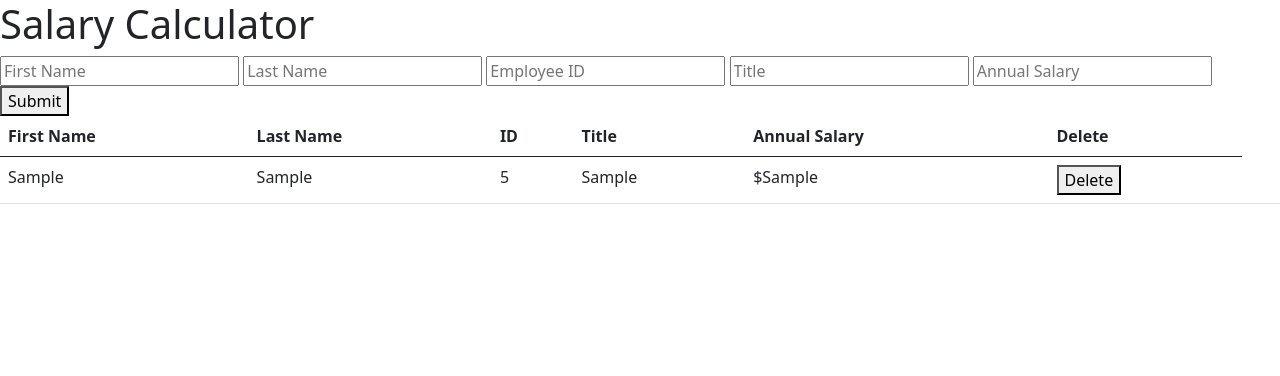
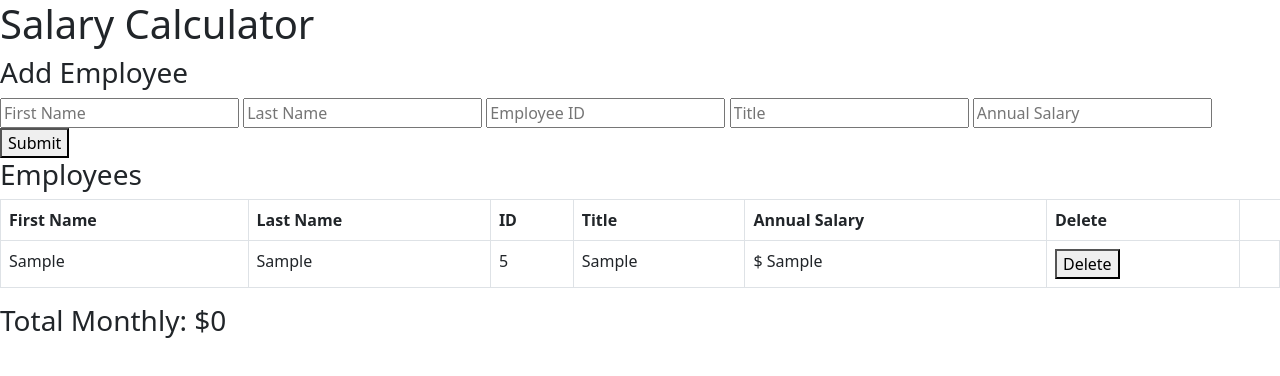
Before and after one commit to TerryOKeefe/jquery-salary-calculator, a plain HTML site: page index.html in a window 1280 px wide. Both pictures are taken after typing "Sample", "Sample", "5", "Sample", "Sample" into the empty fields and a click on the button "Submit". Drawn offline with Linux system fonts and the light colour scheme.

Commit message:
restructured functions to individual

```diff
--- a/client.js
+++ b/client.js
@@ -4,6 +4,9 @@ $(document).ready(readyNow);
 
 // variable to hold employees
 const employees = [];
+let monthlyTotal = 0;
+
+
 
 // function to run when jQuery is ready
 function readyNow() {
@@ -13,6 +16,8 @@ function readyNow() {
     $('.addButton').on('click', collectEmployee);
     // delete employee information off the DOM
     $('.employeeTable').on('click', '.deleteBtn', handleDelete);
+    // append salary to the DOM
+    $('#monthlyTotal').append(monthlyTotal);
 } // end readyNow
 
 // Function to collect employees
@@ -25,33 +30,51 @@ function collectEmployee(){
         lastName : $('#lastName').val(),
         empId : $('#employeeId').val(),
         title : $('#employeeTitle').val(),
-        empAnnualSalary : $('#annualSalary').val()
+        empAnnualSalary : $('#annualSalary').val(),
+        monthlySalary : Number($('#annualSalary').val()) /12
     }
-    // console log to make sure employee gets added
-    // console.log(employee);
+
     // push employee into const employees
     employees.push(employee);
     // console log to show employees added
     console.log(employees);
+
+    emptyInputs();
+    employeeDOM();
+}
+
+// function to empty inputs on click
+function emptyInputs() {
      // empty inputs
      $('#firstName').val('');
      $('#lastName').val('');
      $('#employeeId').val('');
      $('#employeeTitle').val('');
      $('#annualSalary').val('');
+}
+
+// function to display employee on the DOM
+function employeeDOM() {
+    $('.employeeTable').empty();
     // append to the DOM
-    // create a new table row
+    for (let i = 0; i < employees.length; i++) {
+        let employeeInfo = employees[i];
+
+    // create a new table row when looping through employees array
     $('.employeeTable').append(`
         <tr class="employeeRow">
-            <td>${employee.firstName}</td>
-            <td>${employee.lastName}</td>
-            <td>${employee.empId}</td>
-            <td>${employee.title}</td>
-            <td>$${employee.empAnnualSalary}</td>
+            <td>${employeeInfo.firstName}</td>
+            <td>${employeeInfo.lastName}</td>
+            <td>${employeeInfo.empId}</td>
+            <td>${employeeInfo.title}</td>
+            <td>$ ${employeeInfo.empAnnualSalary}</td>
             <td><button class="deleteBtn">Delete</button><td>
         </tr>
     `);
-} // end collectEmployee
+    }
+}
+
+
 
 // Function to handle delete
 function handleDelete() {
@@ -61,5 +84,23 @@ function handleDelete() {
     $(this).closest('.employeeRow').remove();
 } // end handleDelete
 
+function calcMonthlySalary() {
+    // log to check that function works when submit is clicked
+    console.log('Run monthly costs');
+    // variable to hold salaries
+    //let monthlyTotal;
+    // loop through employee array
+    for (const month of employees) {
+        console.log('Added Salary:', month.empAnnualSalary);
+        // monthlyTotal = 0;
+        monthlyTotal += Number(month.empAnnualSalary);
+        console.log('Should add:', monthlyTotal);
+
+        return monthlyTotal;
+    }
+
+
+
+}
 
 console.log('js ended');
--- a/index.html
+++ b/index.html
@@ -1,5 +1,6 @@
 <!DOCTYPE html>
 <html lang="en">
+
 <head>
   <meta charset="UTF-8">
   <meta http-equiv="X-UA-Compatible" content="IE=edge">
@@ -10,12 +11,14 @@
   <script src="jquery-3.6.0.js"></script>
   <script src="client.js"></script>
 </head>
+
 <body>
   <header>
     <h1>Salary Calculator</h1>
   </header>
 
   <section>
+    <h3>Add Employee</h3>
     <input type="text" placeholder="First Name" id="firstName">
     <input type="text" placeholder="Last Name" id="lastName">
     <input type="number" placeholder="Employee ID" id="employeeId">
@@ -24,7 +27,9 @@
     <button class="addButton" id="submit">Submit</button>
   </section>
 
-    <table class="table">
+  <main>
+    <h3>Employees</h3>
+    <table class="table table-bordered">
       <thead>
         <tr>
           <th scope="col">First Name</th>
@@ -45,7 +50,13 @@
           </tr> -->
       </tbody>
     </table>
+  </main>
+
+  <footer>
+    <h3>Total Monthly: $<span id="monthlyTotal"></span></h3>
+  </footer>
 
 
 </body>
+
 </html>
```
Lines whose indentation alone changed are shown as unchanged.
